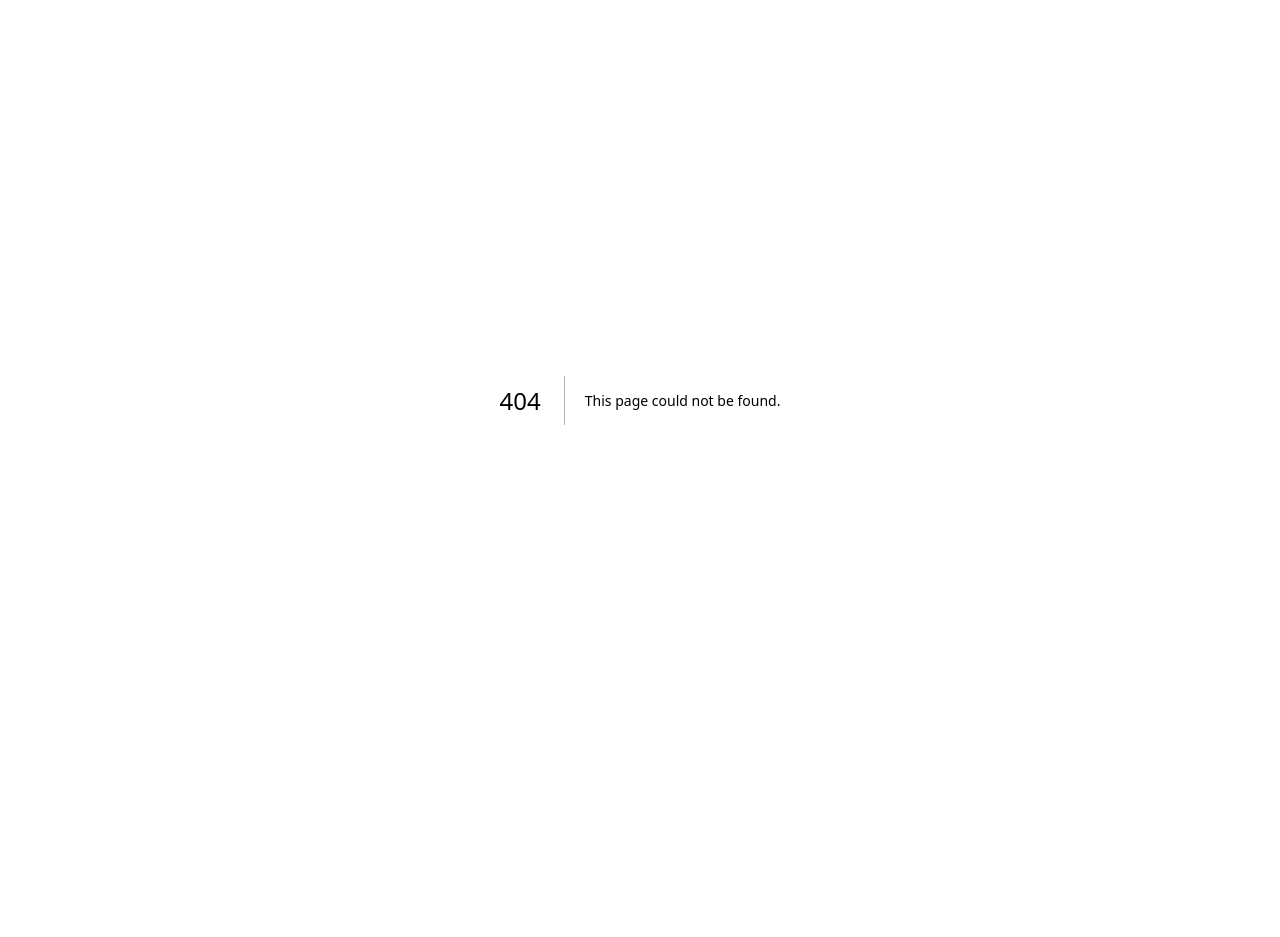
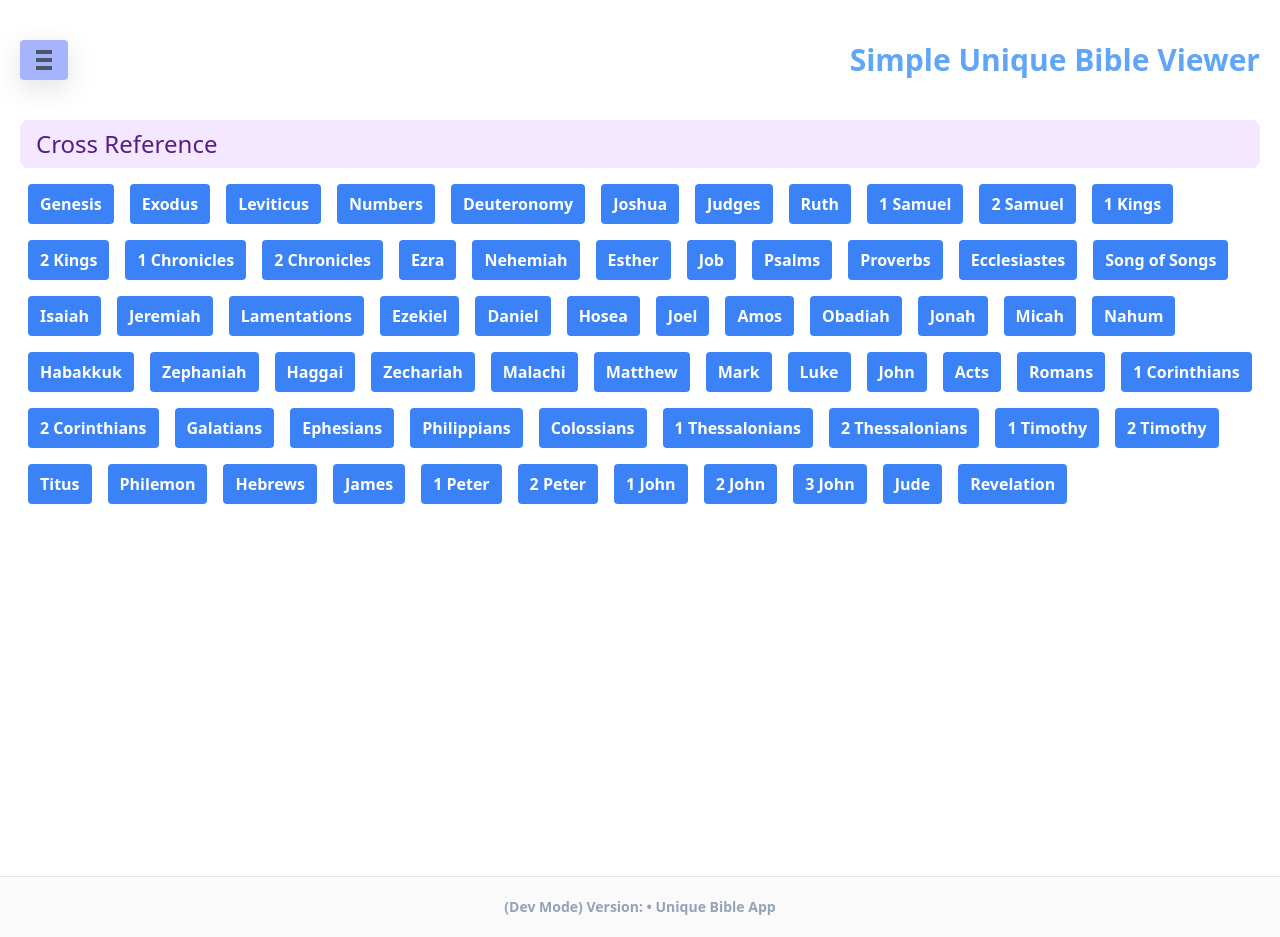
Before and after one commit to otseng/simple-unique-bible-app, a Next.js app: page /xref in a window 1280 px wide. Before the commit this address had no page. Before the commit the page ends 800 px from the top, so only its background shows below. Built offline with nearby package versions, Linux system fonts and the light colour scheme.

Commit message:
add xref

```diff
--- /dev/null
+++ b/pages/xref/[book]/index.tsx
@@ -0,0 +1,74 @@
+import Container from '../../../components/container'
+import Intro from '../../../components/intro'
+import Layout from '../../../components/layout'
+import Head from 'next/head'
+import { useRouter } from 'next/router'
+import Link from 'next/link'
+import { APP_NAME } from '../../../lib/constants'
+import { preloadData, range } from '../../../lib/util'
+import { bibleChapters } from '../../../data/bibleChapters'
+import { clickableButton, homeDisclosure } from '../../../lib/styles'
+import { getBibleTextBooks } from '../../../lib/api'
+import { Disclosure } from '@headlessui/react'
+
+export default function Index() {
+
+    if (!globalThis.bibleBooks) preloadData()
+
+    const router = useRouter()
+    const text = router.query.text
+    const book = router.query.book as string
+    const bookNum = globalThis.bibleNameToNumber[book]
+    const chapters = range(bibleChapters[bookNum], 1)
+
+    const { data: dataBooks, loading, error } = getBibleTextBooks(text)
+
+    if (dataBooks) {
+
+        const bookNames = dataBooks.map((number) => globalThis.bibleNumberToName[number])
+
+        return (
+            <>
+                <Layout>
+                    <Head>
+                        <title>{APP_NAME}</title>
+                    </Head>
+                    <Container>
+                        <Intro currentPage="Cross References" />
+
+                        <Disclosure>
+                            <Disclosure.Button className={`${homeDisclosure}`}>
+                                <div className="text-2xl">Cross Reference</div>
+                            </Disclosure.Button>
+                            <Disclosure.Panel className="text-gray-500">
+                                <div>
+                                    {bookNames.map((bookName) => (
+                                        <Link href={"/xref/" + bookName}>
+                                            <button className={`${clickableButton}`}>{bookName}</button>
+                                        </Link>
+                                    ))}
+                                </div>
+                            </Disclosure.Panel>
+                        </Disclosure>
+
+                        <Disclosure defaultOpen>
+                            <Disclosure.Button className={`${homeDisclosure}`}>
+                                <div className="text-2xl">{book}</div>
+                            </Disclosure.Button>
+                            <Disclosure.Panel className="text-gray-500">
+                                <div>
+                                    {chapters.map((chapter) => (
+                                        <Link href={"/xref/" + book + "/" + chapter}>
+                                            <button className={`${clickableButton}`}>{chapter}</button>
+                                        </Link>
+                                    ))}
+                                </div>
+                            </Disclosure.Panel>
+                        </Disclosure>
+
+                    </Container>
+                </Layout>
+            </>
+        )
+    }
+}
--- /dev/null
+++ b/pages/xref/index.tsx
@@ -0,0 +1,43 @@
+import Container from '../../components/container'
+import Intro from '../../components/intro'
+import Layout from '../../components/layout'
+import Head from 'next/head'
+import Link from 'next/link'
+import { APP_NAME } from '../../lib/constants'
+import { preloadData } from '../../lib/util'
+import { clickableButton, homeDisclosure } from '../../lib/styles'
+import { Disclosure } from '@headlessui/react'
+
+export default function Index() {
+
+    if (!globalThis.bibleBooks) preloadData()
+
+    return (
+        <>
+            <Layout>
+                <Head>
+                    <title>{APP_NAME}</title>
+                </Head>
+                <Container>
+                    <Intro currentPage="Cross Reference" />
+
+                    <Disclosure defaultOpen>
+                        <Disclosure.Button className={`${homeDisclosure}`}>
+                            <div className="text-2xl">Cross Reference</div>
+                        </Disclosure.Button>
+                        <Disclosure.Panel className="text-gray-500">
+                            <div>
+                                {globalThis.bookNames.map((book) => (
+                                    <Link href={"/xref/" + book}>
+                                        <button className={`${clickableButton}`}>{book}</button>
+                                    </Link>
+                                ))}
+                            </div>
+                        </Disclosure.Panel>
+                    </Disclosure>
+
+                </Container>
+            </Layout>
+        </>
+    )
+}
```
